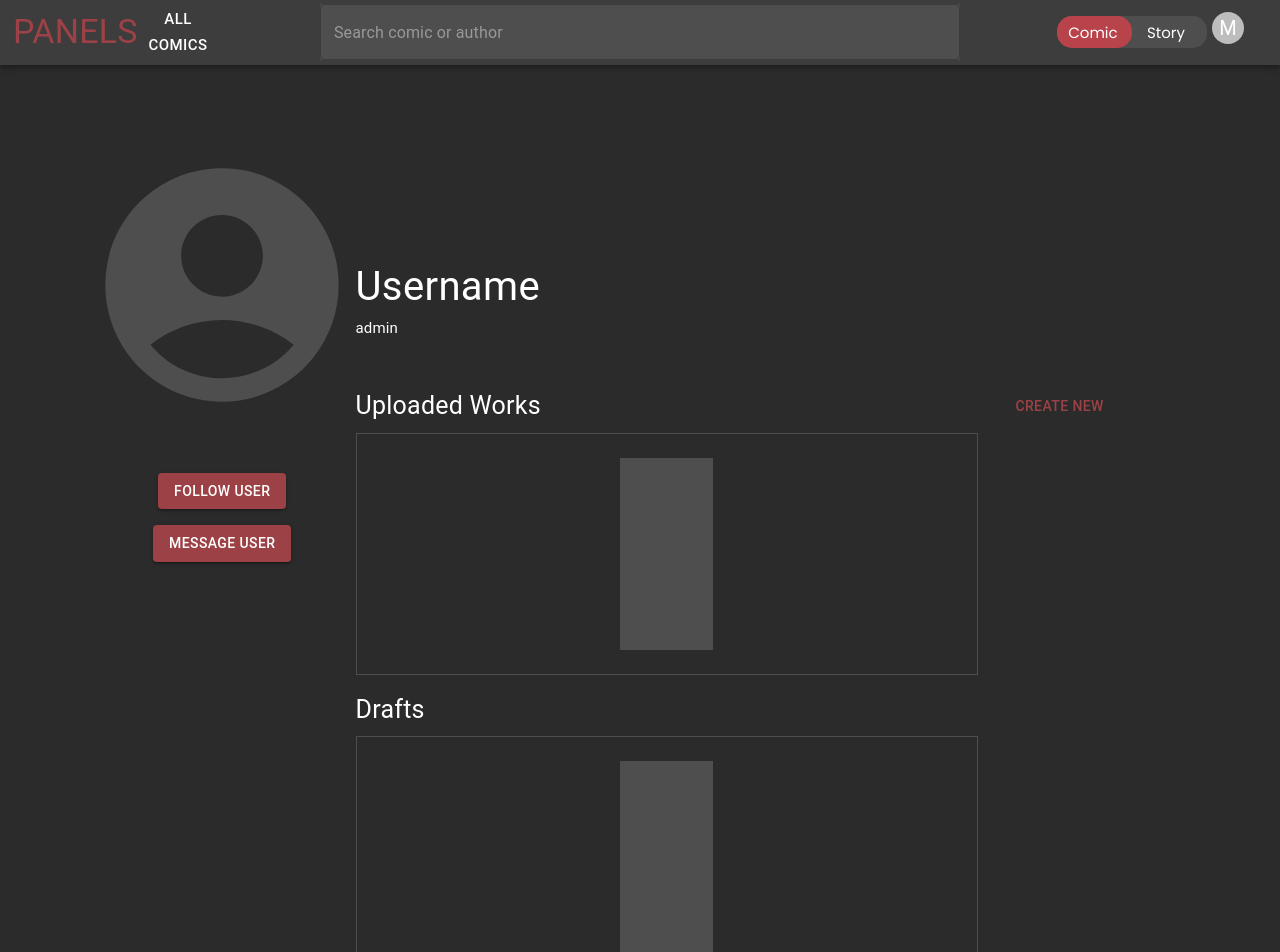
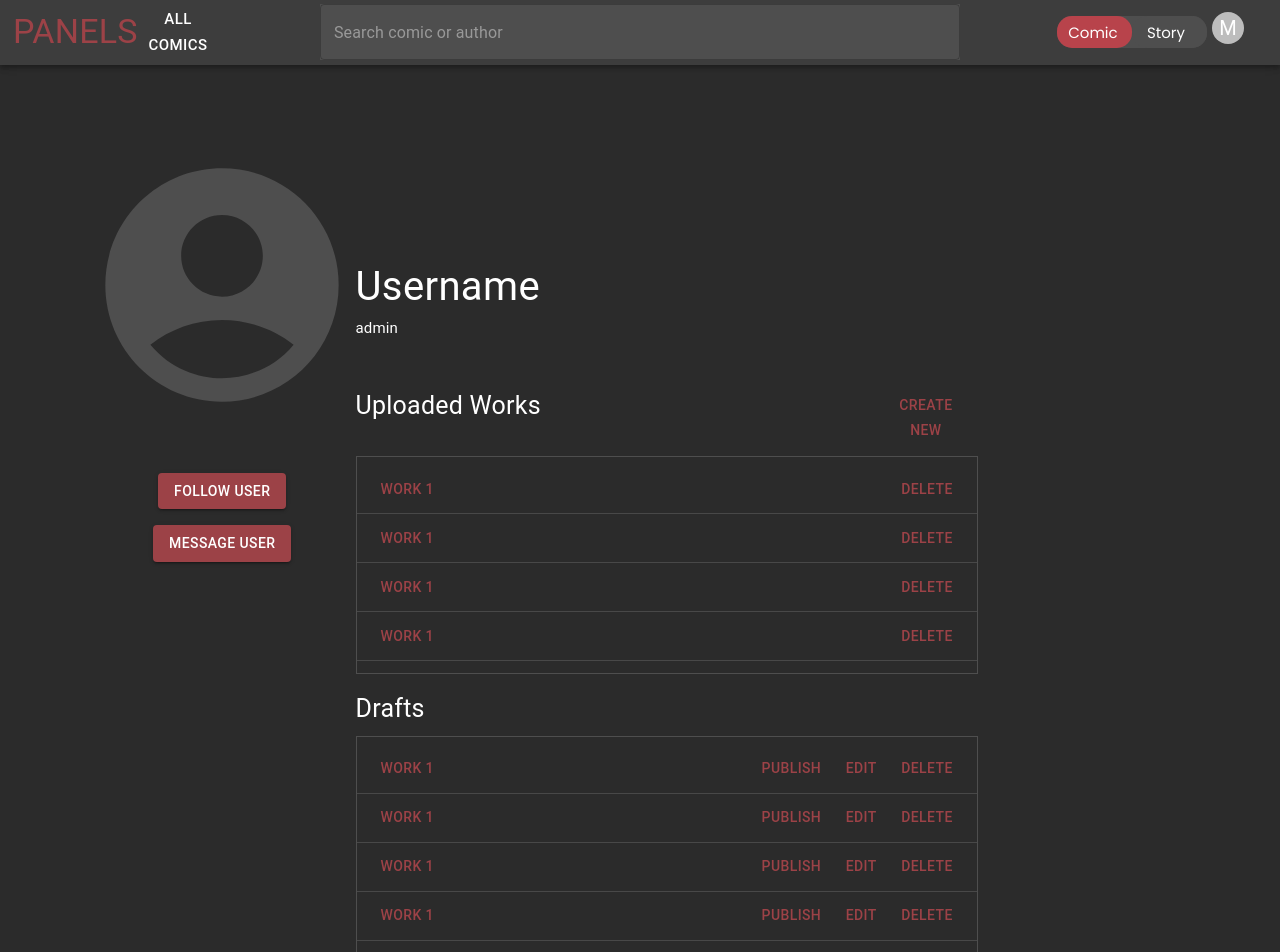
Before and after one commit to CobyYee/Panels, a React (Create React App) app in the folder client/: page /profile in a window 1280 px wide. Shown: the top 952 px of the page. Built offline with nearby package versions, Linux system fonts and the light colour scheme.

Commit message:
Redo of works and drafts in ProfileScreen

```diff
--- a/client/src/components/ProfileScreen.js
+++ b/client/src/components/ProfileScreen.js
@@ -1,5 +1,5 @@
 //import { useState } from 'react'
-import { Typography, Box, Container, Grid, Button } from '@mui/material';
+import { Typography, Box, Grid, Button, List, ListItem, Divider } from '@mui/material';
 import AccountCircle from '@mui/icons-material/AccountCircle'
 import { useNavigate } from 'react-router-dom'
 
@@ -7,6 +7,28 @@ export default function ProfileScreen() {
     //get user from url. if user is self, we can display the Drafts section and enable the createNew button. Otherwise, don't
     //current user and their works should be stored in store? so we can retrieve and filter and place in Box
     let navigate = useNavigate()
+
+    let publishedWork =
+        <ListItem>
+            <Box sx={{ borderRadius: 1, width: '100%', height: '32px', display: 'flex', alignItems: 'center' }}>
+                <Box sx={{ flexGrow: 1 }}>
+                    <Button sx={{ color: '#9c4247', flexGrow: 1 }}>Work 1</Button>
+                </Box>
+                <Button sx={{ color: '#9c4247' }}>Delete</Button>
+            </Box>
+        </ListItem>
+
+    let draft =
+        <ListItem>
+            <Box sx={{ borderRadius: 1, width: '100%', height: '32px', display: 'flex', alignItems: 'center' }}>
+                <Box sx={{ flexGrow: 1 }}>
+                    <Button sx={{ color: '#9c4247', flexGrow: 1 }}>Work 1</Button>
+                </Box>
+                <Button sx={{ color: '#9c4247' }}>Publish</Button>
+                <Button onClick = {() => navigate('/editcomic/')} sx={{ color: '#9c4247' }}>Edit</Button>
+                <Button sx={{ color: '#9c4247' }}>Delete</Button>
+            </Box>
+        </ListItem>
 
     let profile_image = <AccountCircle sx={{ color: '#4e4e4e', position: 'relative', top: '15%', fontSize: 280 }}/>
     return (
@@ -17,10 +39,10 @@ export default function ProfileScreen() {
                         { profile_image }
                     </Grid>
                     <Grid item xs={12} pb={2} sx={{ display: 'flex', justifyContent: 'center' }}>
-                        <Button variant="contained" sx={{ backgroundColor:'#9c4247', "&:hover": { backgroundColor: 'red' } }}>Follow User</Button>
+                        <Button variant="contained" sx={{ backgroundColor: '#9c4247', "&:hover": { backgroundColor: 'red' } }}>Follow User</Button>
                     </Grid>
                     <Grid item xs={12} sx={{ display: 'flex', justifyContent: 'center' }}>
-                        <Button variant="contained" sx={{ backgroundColor:'#9c4247', "&:hover": { backgroundColor: 'red' } }}>Message User</Button>
+                        <Button variant="contained" sx={{ backgroundColor: '#9c4247', "&:hover": { backgroundColor: 'red' } }}>Message User</Button>
                     </Grid>
                 </Grid>
                 <Grid item xs={7}>
@@ -30,22 +52,60 @@ export default function ProfileScreen() {
                     <Grid item xs={12} sx={{ display: 'flex', verticalAlign: 'center' }}>
                         <Typography sx={{ color: 'white', fontSize: 15 }}>admin</Typography>
                     </Grid>
-                    <Grid item pt={6} xs={12} sx={{ display: 'flex', verticalAlign: 'center' }}>
-                        <Typography sx={{ color: 'white', fontSize: 25 }}>Uploaded Works</Typography>
-                        <Button onClick = {() => navigate('/storyboard/')}sx={{ color: '#9c4247', "&:hover": { color: 'red' }, position: 'relative', left: '75%' }}>Create New</Button>
+                    <Grid item pt={6} pb={1} xs={12} sx={{ display: 'flex', verticalAlign: 'center', maxHeight: '30vh' }}>
+                        <Grid item xs={10}>
+                            <Typography sx={{ color: 'white', fontSize: 25 }}>Uploaded Works</Typography>
+                        </Grid>
+                        <Grid item xs={2} sx={{display: 'flex', justifyContent: 'flex-end'}}>
+                            <Button onClick = {() => navigate('/storyboard/')} sx={{ color: '#9c4247', "&:hover": { color: 'red' } }}>Create New</Button>
+                        </Grid>
                     </Grid>
-                    <Grid item pt={1} xs={12} sx={{ display: 'flex', verticalAlign: 'center' }}>
-                        <Box sx={{ border: 1, borderColor: '#4e4e4e', width: '100%', height: 350, maxHeight: '30vh', display: 'flex', justifyContent: 'center', alignItems: 'center' }}>
-                            <Box sx={{ height: '80%', width: '15%', backgroundColor: '#4e4e4e' }}></Box>
-                        </Box>
+                    <Grid item xs={12} sx={{ border: 1, borderColor: '#4e4e4e' }}>
+                        <List sx={{ width: '100%', overflowY: 'scroll', maxHeight: '25vh' }}>
+                            { publishedWork }
+                            <Divider light sx={{ backgroundColor: '#4e4e4e' }}/>
+                            { publishedWork }
+                            <Divider light sx={{ backgroundColor: '#4e4e4e' }}/>
+                            { publishedWork }
+                            <Divider light sx={{ backgroundColor: '#4e4e4e' }}/>
+                            { publishedWork }
+                            <Divider light sx={{ backgroundColor: '#4e4e4e' }}/>
+                            { publishedWork }
+                            <Divider light sx={{ backgroundColor: '#4e4e4e' }}/>
+                            { publishedWork }
+                            <Divider light sx={{ backgroundColor: '#4e4e4e' }}/>
+                            { publishedWork }
+                            <Divider light sx={{ backgroundColor: '#4e4e4e' }}/>
+                            { publishedWork }
+                            <Divider light sx={{ backgroundColor: '#4e4e4e' }}/>
+                            { publishedWork }
+                            <Divider light sx={{ backgroundColor: '#4e4e4e' }}/>
+                            { publishedWork }
+                        </List>
                     </Grid>
-                    <Grid item pt={2} xs={12} sx={{ display: 'flex', verticalAlign: 'center' }}>
+                    <Grid item pt={2} pb={1} xs={12} sx={{ display: 'flex', verticalAlign: 'center' }}>
                         <Typography sx={{ color: 'white', fontSize: 25 }}>Drafts</Typography>
                     </Grid>
-                    <Grid item pt={1} xs={12} sx={{ display: 'flex', verticalAlign: 'center' }}>
-                        <Box sx={{ border: 1, borderColor: '#4e4e4e', width: '100%', height: 350, maxHeight: '30vh', display: 'flex', justifyContent: 'center', alignItems: 'center' }}>
-                            <Box sx={{ height: '80%', width: '15%', backgroundColor: '#4e4e4e' }}></Box>
-                        </Box>
+                    <Grid item xs={12} sx={{ border: 1, borderColor: '#4e4e4e' }}>
+                        <List sx={{ width: '100%', overflowY: 'scroll', maxHeight: '25vh' }}>
+                            { draft }
+                            <Divider light sx={{ backgroundColor: '#4e4e4e' }}/>
+                            { draft }
+                            <Divider light sx={{ backgroundColor: '#4e4e4e' }}/>
+                            { draft }
+                            <Divider light sx={{ backgroundColor: '#4e4e4e' }}/>
+                            { draft }
+                            <Divider light sx={{ backgroundColor: '#4e4e4e' }}/>
+                            { draft }
+                            <Divider light sx={{ backgroundColor: '#4e4e4e' }}/>
+                            { draft }
+                            <Divider light sx={{ backgroundColor: '#4e4e4e' }}/>
+                            { draft }
+                            <Divider light sx={{ backgroundColor: '#4e4e4e' }}/>
+                            { draft }
+                            <Divider light sx={{ backgroundColor: '#4e4e4e' }}/>
+                            { draft }
+                        </List>
                     </Grid>
                 </Grid>
             </Grid>
```
